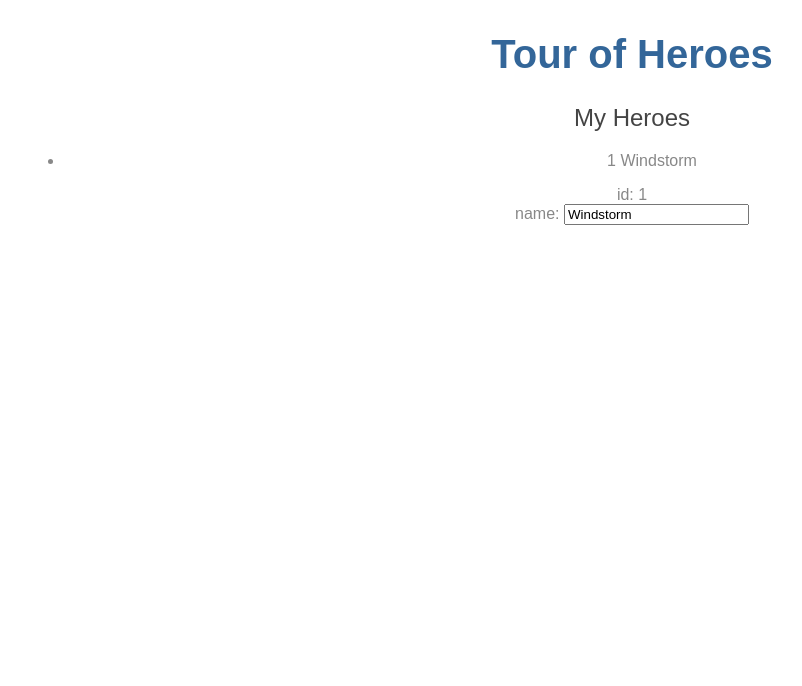
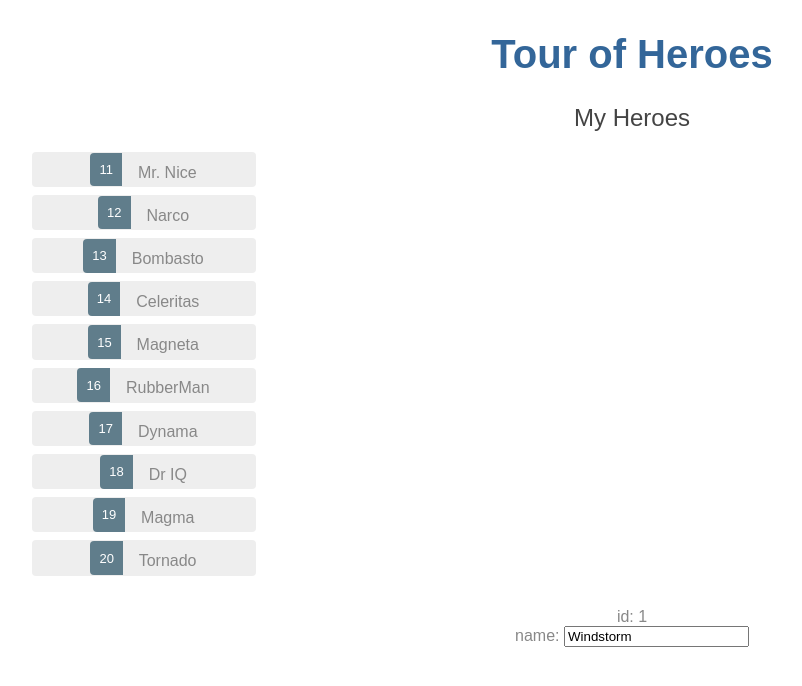
Before and after one commit to leneehe/angular-tour-of-heros, an Angular app: page / in a window 1280 px wide. Shown: the top 686 px of the page, without its empty margins (8-810 px from the left). Built offline with nearby package versions, Linux system fonts and the light colour scheme.

Commit message:
make list loop heroes objects and style heros component

```diff
--- a/src/app/heros/heros.component.css
+++ b/src/app/heros/heros.component.css
@@ -0,0 +1,48 @@
+/* HeroesComponent's private CSS styles */
+.selected {
+  background-color: #CFD8DC !important;
+  color: white;
+}
+.heroes {
+  margin: 0 0 2em 0;
+  list-style-type: none;
+  padding: 0;
+  width: 15em;
+}
+.heroes li {
+  cursor: pointer;
+  position: relative;
+  left: 0;
+  background-color: #EEE;
+  margin: .5em;
+  padding: .3em 0;
+  height: 1.6em;
+  border-radius: 4px;
+}
+.heroes li.selected:hover {
+  background-color: #BBD8DC !important;
+  color: white;
+}
+.heroes li:hover {
+  color: #607D8B;
+  background-color: #DDD;
+  left: .1em;
+}
+.heroes .text {
+  position: relative;
+  top: -3px;
+}
+.heroes .badge {
+  display: inline-block;
+  font-size: small;
+  color: white;
+  padding: 0.8em 0.7em 0 0.7em;
+  background-color: #607D8B;
+  line-height: 1em;
+  position: relative;
+  left: -1px;
+  top: -4px;
+  height: 1.8em;
+  margin-right: .8em;
+  border-radius: 4px 0 0 4px;
+}
--- a/src/app/heros/heros.component.html
+++ b/src/app/heros/heros.component.html
@@ -1,7 +1,7 @@
 <h2>My Heroes</h2>
-<ul>
-  <li>
-    <span>{{ hero.id }}</span> {{ hero.name }}
+<ul class="heroes">
+  <li *ngFor="let hero of heroes">
+    <span class="badge">{{ hero.id }}</span> {{ hero.name }}
   </li>
 </ul>
 
```
